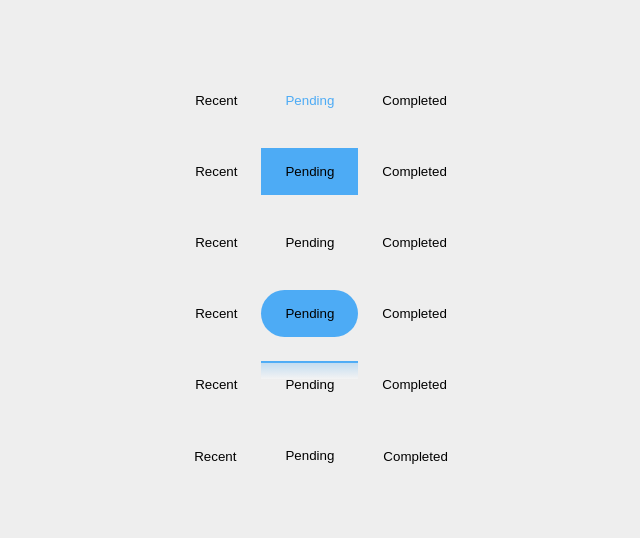
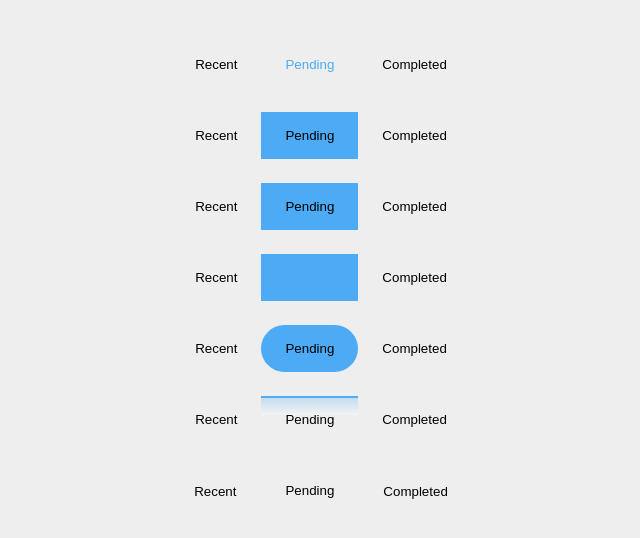
Before and after one commit to PhuocDuyDev/demo-nav, a plain HTML site: page index.html in a window 1280 px wide. Shown: the part 122-660 px from the top of the page, without its empty margins (319-959 px from the left). Drawn offline with Linux system fonts and the light colour scheme.

Commit message:
mon done navbar 5 and fix navbar 3 in css file

```diff
--- a/index.html
+++ b/index.html
@@ -46,6 +46,20 @@
       </button>
     </nav>
 
+    <nav class="nav-menu nav-menu-5">
+      <button type="button" class="nav-item nav-item-5">
+        <span>Recent</span>
+      </button>
+
+      <button type="button" class="nav-item nav-item-5 active">
+        <span>Pending</span>
+      </button>
+
+      <button type="button" class="nav-item nav-item-5">
+        <span>Completed</span>
+      </button>
+    </nav>
+
     <nav class="nav-menu nav-menu-6">
       <button type="button" class="nav-item nav-item-6">
         <span>Recent</span>
--- a/main.js
+++ b/main.js
@@ -50,6 +50,19 @@ navItemList4.forEach((n) => {
 });
 /** END NAV ITEM 4 */
 
+/** BEGIN NAV ITEM 5 */
+const navItemList5 = document.querySelectorAll(".nav-item-3");
+
+navItemList1.forEach((n) => {
+  n.addEventListener("click", () => {
+    navItemList5.forEach((n) => {
+      n.classList.remove("active");
+    });
+    n.classList.add("active");
+  });
+});
+/** END NAV ITEM 5 */
+
 /** BEGIN NAV ITEM 6 */
 const navItemList6 = document.querySelectorAll(".nav-item-6");
 
--- a/styles.css
+++ b/styles.css
@@ -98,10 +98,42 @@ button {
   /* background-color: red; */
 }
 
-.nav-menu-2 .nav-item.active {
+.nav-menu-3 .nav-item.active {
   background-color: var(--primary-color);
 }
 /* END OPTION 3 */
+
+/* BEGIN OPTION 5 */
+.nav-menu-5 .nav-item {
+  position: relative;
+}
+.nav-menu-5 .nav-item::before {
+  content: "";
+  height: 4px;
+  width: 100%;
+  position: absolute;
+  bottom: 0px;
+  display: none;
+  left: 0;
+}
+
+.nav-menu-5 .nav-item:hover::before {
+  background-color: var(--primary-tint-color);
+  color: var(--primary-tint-color);
+  display: block;
+}
+
+.nav-menu-5 .nav-item:active::before {
+  background-color: var(--primary-color);
+  color: var(--primary-color);
+  /* background-color: red; */
+}
+
+.nav-menu-5 .nav-item.active {
+  background-color: var(--primary-color);
+  color: var(--primary-color);
+}
+/* END OPTION 5 */
 
 /* BEGIN OPTION 4 */
 .nav-menu-4 {
```
